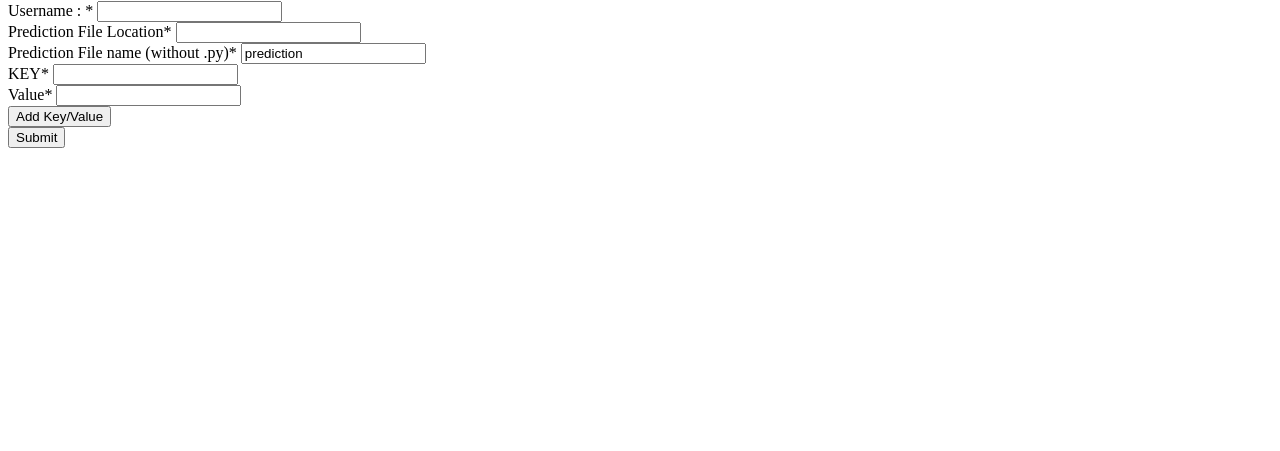
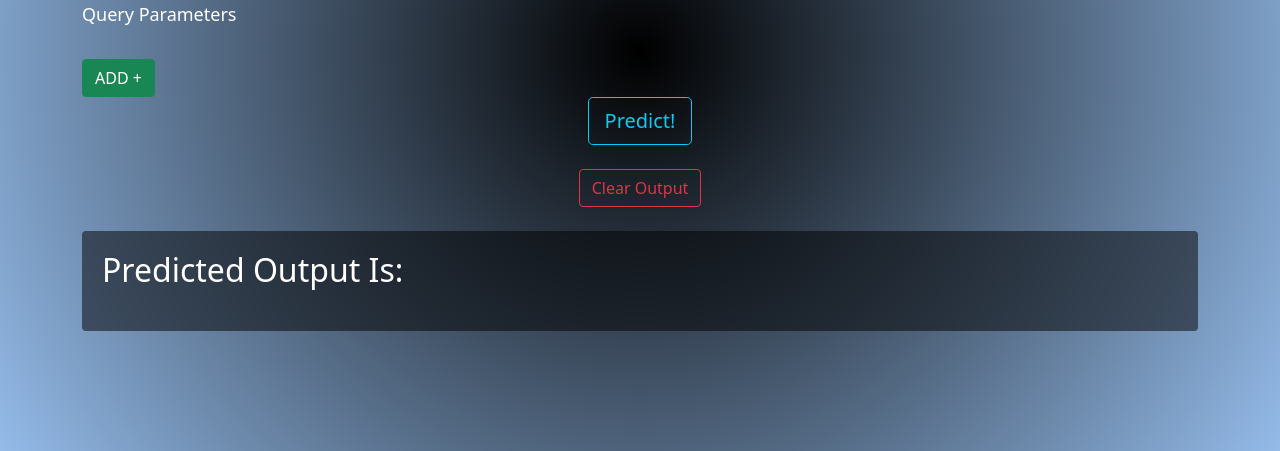
Before and after one commit to apanjain/ML-Ops, a Flask app: page /prediction in a window 1280 px wide. Shown: the part 391-842 px from the top of the page. Before the commit the page ends 539 px from the top, so only its background shows below. Run offline with Flask 2, Linux system fonts and the light colour scheme; some libraries are stand-ins or nearby versions.

Commit message:
Update theme for prediction portal

```diff
--- a/prediction/templates/predict.html
+++ b/prediction/templates/predict.html
@@ -2,133 +2,225 @@
 <html>
   <head>
     <title>Prediction</title>
+    <link rel="stylesheet" type="text/css" href="../static/css/style.css" />
+
+    <!-- CSS only -->
     <link
-      href="https://fonts.googleapis.com/css?family=Roboto:300,400,500,700"
+      href="https://cdn.jsdelivr.net/npm/bootstrap@5.0.2/dist/css/bootstrap.min.css"
       rel="stylesheet"
-    />
-    <link
-      rel="stylesheet"
-      href="https://use.fontawesome.com/releases/v5.5.0/css/all.css"
-      integrity="sha384-B4dIYHKNBt8Bc12p+WXckhzcICo0wtJAoU8YZTY5qE0Id1GSseTk6S+L3BlXeVIU"
+      integrity="sha384-EVSTQN3/azprG1Anm3QDgpJLIm9Nao0Yz1ztcQTwFspd3yD65VohhpuuCOmLASjC"
       crossorigin="anonymous"
     />
-    <link rel="stylesheet" type="text/css" href="../static/css/style.css" />
+    <!-- JavaScript Bundle with Popper -->
+    <script
+      src="https://cdn.jsdelivr.net/npm/bootstrap@5.0.2/dist/js/bootstrap.bundle.min.js"
+      integrity="sha384-MrcW6ZMFYlzcLA8Nl+NtUVF0sA7MsXsP1UyJoMp4YLEuNSfAP+JcXn/tWtIaxVXM"
+      crossorigin="anonymous"
+    ></script>
+    <script src="https://ajax.googleapis.com/ajax/libs/jquery/3.3.1/jquery.min.js"></script>
   </head>
   <body>
-    <script src="https://ajax.googleapis.com/ajax/libs/jquery/3.3.1/jquery.min.js"></script>
-
     <script type="text/javascript">
-      var ids = 1;
+      var ids = 0;
       function add() {
-        var form = document.getElementById("main");
-        var coldiv = document.createElement("div");
-        coldiv.class = "colums";
-        coldiv.style =
-          "display:flex;justify-content: space-between;flex-direction: row;flex-wrap: wrap;";
-        var div1 = document.createElement("div");
-        div1.class = "item";
-        div1.style = "position:relative;margin:10px 0;width:48%;";
-        var div2 = document.createElement("div");
-        div2.class = "item";
-        div2.style = "position:relative;margin:10px 0;width:48%;";
-        var key = document.createElement("input");
-        var keyl = document.createElement("lable");
-        keyl.innerHTML = "Key  *";
-        key.setAttribute("type", "text");
-        key.setAttribute("id", "key" + ids);
-        key.setAttribute("style", "width: calc(100% - 10px);");
-        var value = document.createElement("input");
-        var valuel = document.createElement("lable");
-        valuel.innerHTML = "Value  *";
-        value.setAttribute("type", "text");
-        value.setAttribute("id", "value" + ids);
-        value.setAttribute("style", "width: calc(100% - 10px);");
-        div1.appendChild(keyl);
-        div1.appendChild(key);
-        div2.appendChild(valuel);
-        div2.appendChild(value);
-
-        coldiv.appendChild(div1);
-        coldiv.appendChild(div2);
-        form.appendChild(coldiv);
+        var $query_div = $("#query-params");
+        // console.log($query_div);
+        $query_div.append(`<div class="param-card">
+          <div class="row">
+            <div class="col">
+              <input
+                type="text"
+                class="form-control"
+                id="key${ids}"
+                name="key${ids}"
+                placeholder="KEY"
+                aria-label="KEY"
+                required
+              />
+            </div>
+            <div class="col">
+              <input
+                type="text"
+                class="form-control"
+                id="value${ids}"
+                name="key${ids}"
+                placeholder="VALUE"
+                aria-label="VALUE"
+                required
+              />
+            </div>
+          </div>
+          <br />
+        </div>`);
 
         ids += 1;
         // console.log(ids);
       }
       function handleSubmit(e) {
-        // console.log(e);
         e.preventDefault();
-        // console.log(ids);
-        var username = document.getElementById("username").value;
-        var url = "/predict/" + username + "?";
+        var username = $("#username").val().trim();
+        var url = `/predict/${encodeURIComponent(username)}?`;
         for (var i = 0; i < ids; i++) {
-          var key = document.getElementById("key" + i).value;
-          var values = document.getElementById("value" + i).value;
-          url = url + key + "=" + values + "&";
+          var key = $(`#key${i}`).val().trim();
+          var values = $(`#value${i}`).val().trim();
+          url = url.concat(
+            `${encodeURIComponent(key)}=${encodeURIComponent(values)}&`
+          );
         }
-        var pfn = document.getElementById("pfn").value;
-        var pfl = document.getElementById("pfl").value;
-        url += "pred_filename=" + pfn + "&pred_filelocation=" + pfl;
-        // console.log(url);
-        const xhttp = new XMLHttpRequest();
-        xhttp.onload = function () {
-          document.getElementById("demo").innerHTML =
-            "Prediction output is " + this.responseText;
-        };
-        xhttp.open("GET", url);
-        xhttp.send();
+        var pfn = $("#pfn").val().trim();
+        var pfl = $("#pfl").val().trim();
+        url = url.concat(
+          `pred_filename=${encodeURIComponent(
+            pfn
+          )}&pred_filelocation=${encodeURIComponent(pfl)}`
+        );
+        fetch(url).then((res) => {
+          res.text().then((text) => {
+            $("#demo").html(
+              `<h2> Predicted Output Is: </h2> <hr/> <br/> ${text}`
+            );
+          });
+        });
+      }
+      function clearout() {
+        $("demo").html("<h2> Predicted Output Is: </h2>");
       }
     </script>
-    <div class="testbox">
-      <form id="myForm">
-        <div id="main">
-          <div class="banner">
-            <img src="../static/image/bg.jpg" />
-            <h1>PREDICTION</h1>
-          </div>
-          <div class="colums">
-            <div class="item">
-              <label> Username : <span>*</span></label>
-              <input id="username" type="text" name="user" required />
+    <nav class="nav justify-content-center" style="background: #0c0404">
+      <ul class="nav nav-tabs">
+        <li class="nav-item">
+          <a class="nav-link" style="color: white" href="training">Train </a>
+        </li>
+        <li class="nav-item">
+          <a
+            class="nav-link active"
+            aria-current="page"
+            href="#"
+            aria-disabled="true"
+            >Predict</a
+          >
+        </li>
+      </ul>
+    </nav>
+    <div
+      class="body-parent"
+      style="
+        min-height: 100vh;
+        /* background: linear-gradient(#f6fbfd, #fff); */
+        background: rgb(238, 174, 202);
+        background: radial-gradient(
+          circle,
+          rgba(0, 0, 0, 1) 0%,
+          rgba(148, 187, 233, 1) 100%
+        );
+        color: white;
+      "
+    >
+      <!-- <hr /> -->
+      <br />
+      <h2 style="text-align: center">ML Framework Solution (PREDICT)</h2>
+      <br />
+      <br />
+      <div class="container-sm" style="padding-bottom: 30px">
+        <form id="myForm">
+          <div class="row mb-3">
+            <label
+              for="username"
+              class="col-sm-2 col-form-label"
+              style="font-size: 18px"
+              >Username <span class="color-red">*</span></label
+            >
+            <div class="col-sm-10">
+              <input
+                type="text"
+                class="form-control"
+                id="username"
+                placeholder="e.g. john_doe"
+                required
+              />
             </div>
           </div>
-          <div class="colums">
-            <div class="item">
-              <label> Prediction File Location<span>*</span></label>
-              <input id="pfl" type="text" name="pfl" value="" />
-            </div>
-            <div class="item">
-              <label> Prediction File name (without .py)<span>*</span></label>
-              <input id="pfn" type="text" name="pfn" value="prediction" />
+          <div class="row mb-3">
+            <label
+              for="pfl"
+              class="col-sm-2 col-form-label"
+              style="font-size: 18px"
+              >Prediction File Location</label
+            >
+            <div class="col-sm-10">
+              <input
+                type="text"
+                class="form-control"
+                placeholder="some/subdirectory"
+                id="pfl"
+              />
             </div>
           </div>
-          <div class="colums">
-            <div class="item">
-              <label> KEY<span>*</span></label>
-              <input id="key0" type="text" name="key0" required />
-            </div>
-            <div class="item">
-              <label> Value<span>*</span></label>
-              <input id="value0" type="text" name="value0" required />
+          <div class="row mb-3">
+            <label
+              for="pfn"
+              class="col-sm-2 col-form-label"
+              style="font-size: 18px"
+              >Prediction File name
+              <span class="color-red">*</span>
+            </label>
+            <div class="col-sm-10">
+              <input
+                type="text"
+                class="form-control"
+                id="pfn"
+                placeholder="prediction"
+                required
+              />
             </div>
           </div>
+          <div class="row">
+            <label
+              for="query-params"
+              class="col col-form-label"
+              style="font-size: 18px"
+              >Query Parameters
+            </label>
+          </div>
+          <div id="query-params"></div>
+          <br />
+          <button type="button" class="btn btn-success" onclick="add()">
+            ADD +
+          </button>
+          <br />
+          <div style="text-align: center">
+            <button type="submit" class="btn btn-outline-info btn-lg">
+              Predict!
+            </button>
+          </div>
+          <br />
+          <div style="text-align: center">
+            <button
+              type="button"
+              class="btn btn-outline-danger"
+              onclick="clearout()"
+            >
+              Clear Output
+            </button>
+          </div>
+        </form>
+        <br />
+        <div
+          id="demo"
+          style="
+            /* background-color: lightgreen; */
+            background-color: rgba(0, 0, 0, 0.5);
+            border-radius: 4px;
+            /* color: black; */
+            color: white;
+            min-height: 100px;
+            margin: auto;
+            padding: 20px 20px;
+          "
+        >
+          <h2>Predicted Output Is:</h2>
         </div>
-        <div class="btn-block">
-          <input
-            class="btns"
-            type="button"
-            value="Add Key/Value"
-            onclick="add()"
-          />
-        </div>
-
-        <div class="btn-block">
-          <input class="btns" type="submit" value="Submit" />
-        </div>
-        <label
-          ><p id="demo" style="font-size: large; font-weight: bold"></p
-        ></label>
-      </form>
+      </div>
     </div>
   </body>
   <script>
```
Also changed, not shown: prediction/templates/train.html (+2 -12 lines).
